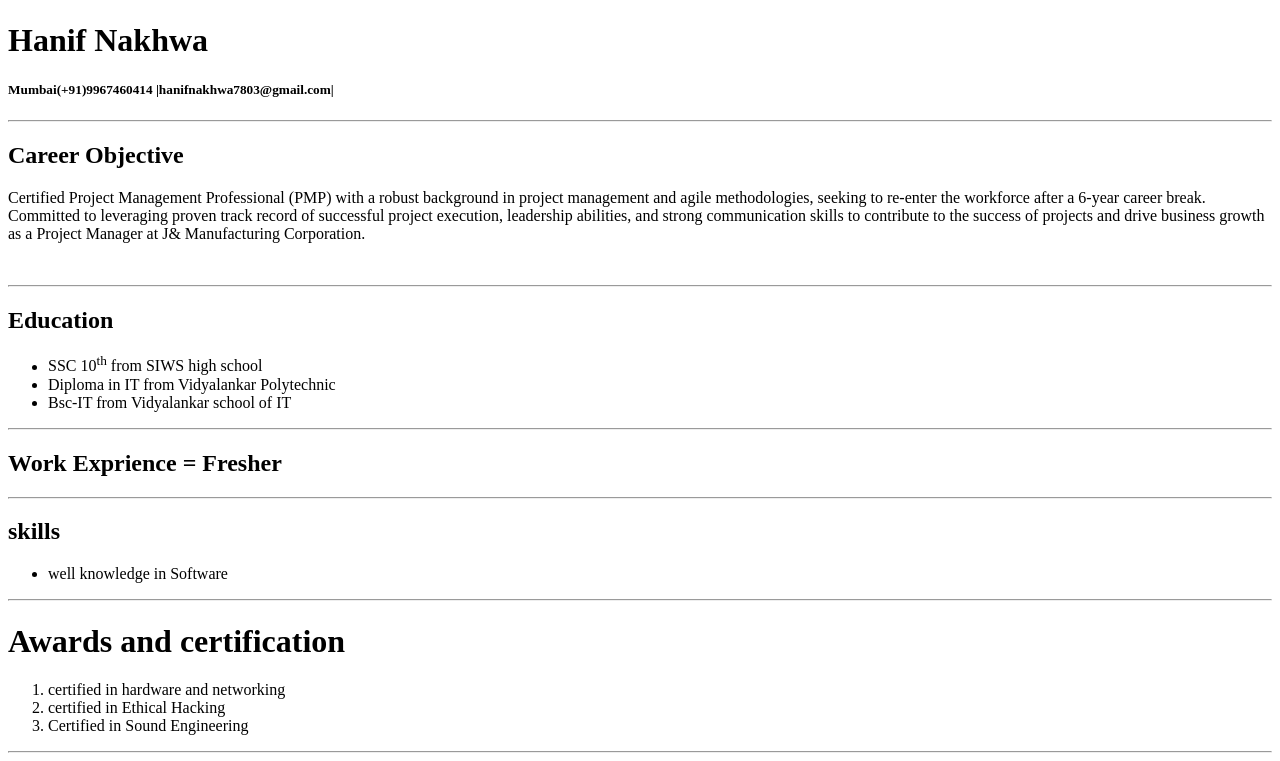
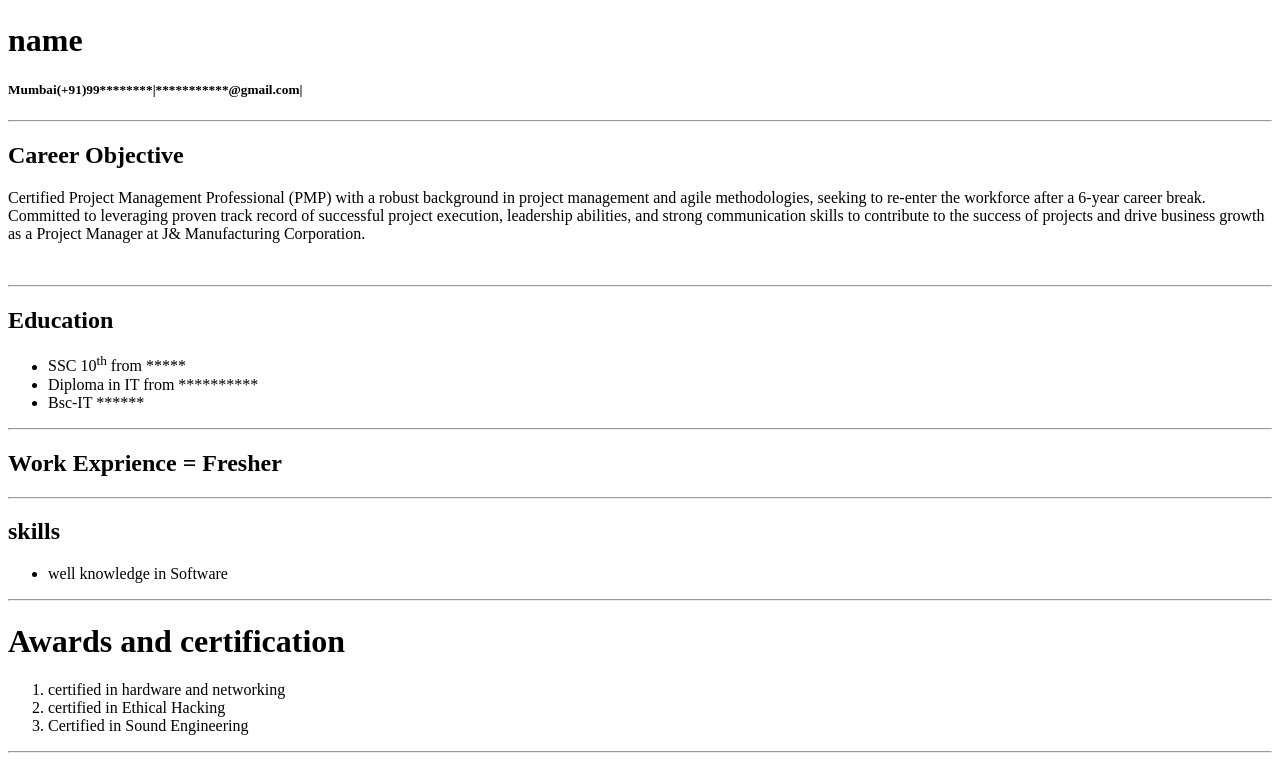
Before and after one commit to Hanifnakhwa/main, a plain HTML site: page index.html in a window 1280 px wide. Shown: the part 111-872 px from the top of the page. Drawn offline with Linux system fonts and the light colour scheme.

Commit message:
Update index.html

```diff
--- a/index.html
+++ b/index.html
@@ -12,8 +12,8 @@
     <img src="favicon img\my_pic_Resume.jpeg"
     style="width: 100px;height:100px;">
 
-    <h1 align="left"><b>Hanif Nakhwa</b></h1>
-    <h5>Mumbai(+91)9967460414 |hanifnakhwa7803@gmail.com|</h5>
+    <h1 align="left"><b>name</b></h1>
+    <h5>Mumbai(+91)99********|***********@gmail.com|</h5>
     <hr>
 
     <h2 align="left">Career Objective</h2>
@@ -27,9 +27,9 @@
         <h2 align="left">Education</h2>
 
     <ul>
-        <li>SSC 10<sup>th</sup> from SIWS high school</li>
-        <li>Diploma in IT from Vidyalankar Polytechnic</li>
-        <li>Bsc-IT from Vidyalankar school of IT</li>
+        <li>SSC 10<sup>th</sup> from *****</li>
+        <li>Diploma in IT from **********</li>
+        <li>Bsc-IT ******</li>
     </ul>
 <hr>
     <h2 align="left">Work Exprience = Fresher</h2>
```
